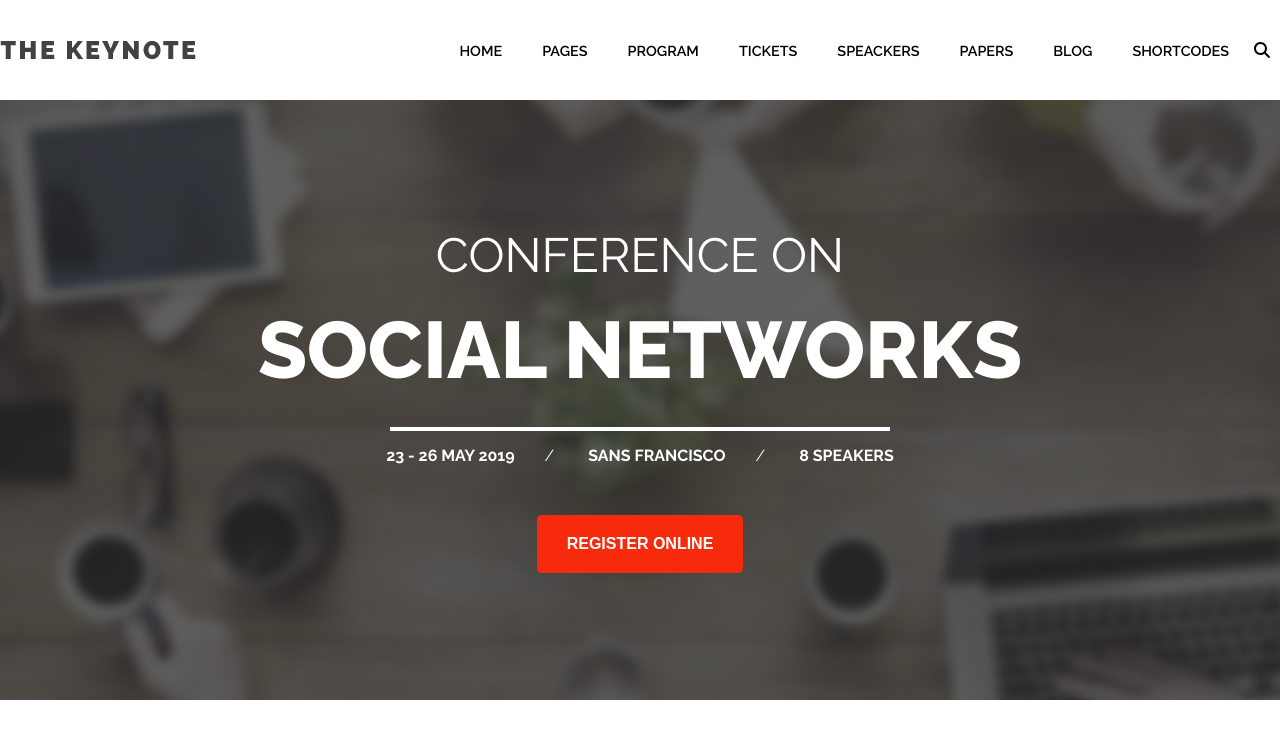
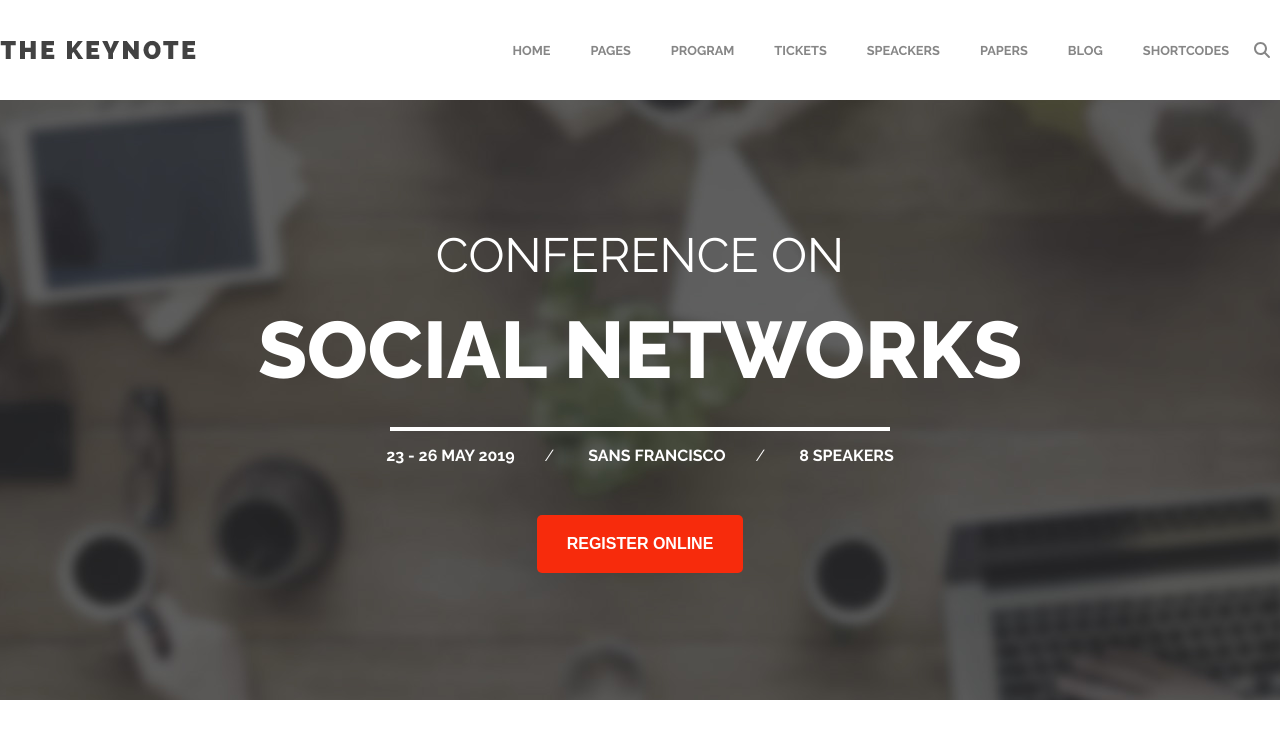
Before and after one commit to Neeiser/proj-html-vuejs, a Vue app: page / in a window 1280 px wide. Shown: the top 738 px of the page. Built offline with nearby package versions, Linux system fonts and the light colour scheme.

Commit message:
reset <a> default style

```diff
--- a/src/assets/styles/partials/_reset.scss
+++ b/src/assets/styles/partials/_reset.scss
@@ -4,6 +4,11 @@
     box-sizing: border-box;
 }
 
+a{
+    text-decoration: none;
+    color: inherit;
+}
+
 ul{
     list-style: none;
 }
--- a/src/components/HeaderKeynote.vue
+++ b/src/components/HeaderKeynote.vue
@@ -5,7 +5,9 @@
             <nav>
                 <ul>
                     <li v-for="navItem in navList" :key="navItem.id">
-                        {{navItem.category.toUpperCase()}}
+                        <a href="#">
+                            {{navItem.category.toUpperCase()}}
+                        </a>
                     </li>
                 </ul>
                 <font-awesome-icon icon="fa-solid fa-magnifying-glass" />
@@ -35,6 +37,7 @@ export default {
 </script>
 
 <style lang="scss" scoped>
+@import '../assets/styles/style';
 
 header{
     display: flex;
@@ -42,17 +45,19 @@ header{
     justify-content: space-between;
     height: 100px;
     img{
-            height: 20px;
+        height: 20px;
         }
     nav{
         display: flex;
         align-items: center;
         margin: 0px 10px;
+        color: $gray;
         ul{
             display: flex;
             font-weight: 600;
-            font-size: 0.9rem;
+            font-size: 0.8rem;
             margin: 0px 5px;
+            font-weight: 700;
             li{
                 padding: 0px 20px;
             }
```
